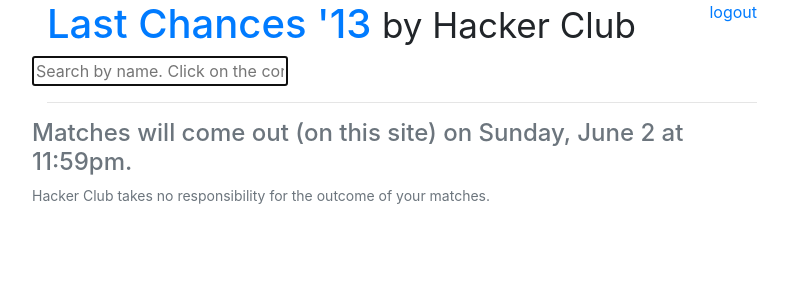
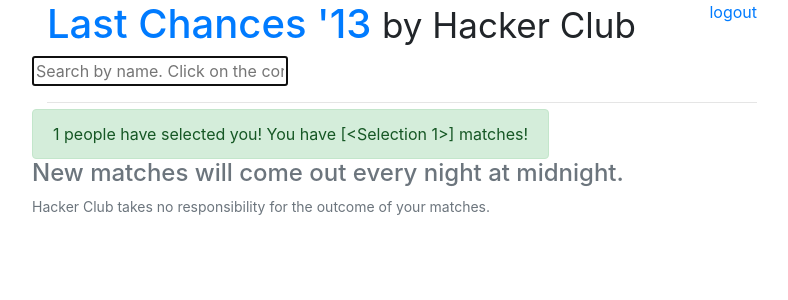
Before and after one commit to typpo/lastchances2013, a Flask app: template templates/index.html in a window 1280 px wide. Shown: the top 300 px of the page, without its empty margins (53-841 px from the left). Run offline with Flask 2, Linux system fonts and the light colour scheme; the visitor is signed in with stand-in values (Sample User, id 1); tables that the repository leaves empty hold one stand-in row (values such as "Sample post"); the template is opened without the code that fills it: values that come from a table or form of the project are taken from there, most other values are stand-ins (such as "Sample title", 1, 10 or a date in 2020); data that the repository does not hold is empty; some libraries are stand-ins or nearby versions.

Commit message:
add info

```diff
--- a/app.py
+++ b/app.py
@@ -39,7 +39,10 @@
 
 @app.route('/')
 def index(name=None):
-  return render_template('index.html')
+  cur_user = get_user(session['user']['netid'])
+  num_selections = Selection.query.filter(Selection.chosen == cur_user['uid']).count()
+  num_matches = Selection.query.filter(Selection.chosen == cur_user['uid']).filter(Selection.match == True).count()
+  return render_template('index.html', num_selections=num_selections, num_matches=num_matches)
 
 @app.route('/chosen', methods=['GET'])
 def chosen():
--- a/static/main.css
+++ b/static/main.css
@@ -52,8 +52,12 @@
 	text-align: right;
 }
 
-.alert {
+.alert-danger {
 	margin-bottom: -20px;
+}
+.alert-success {
+	margin: 0px;
+	margin-top: -10px;
 }
 
 .gist {
@@ -79,6 +83,6 @@
 	opacity: 1;
 	font-size: 28px;
 }
-.alert {
+.alert-danger {
 	display: none;
 }
--- a/static/main.js
+++ b/static/main.js
@@ -43,7 +43,7 @@
 		});
 	});
 
-	$(".alert").hide();
+	$(".alert-danger").hide();
 	var search = $('#search input').typeahead({
 		name: 'people',
 		valueKey: 'name',
@@ -57,12 +57,12 @@
 	$(search).on('typeahead:selected', function(e, data) {
 		var element = choose(data);
 		$.post('/choose', {'choice': data['uid']}, function() {
-			$(".alert").hide()
+			$(".alert-danger").hide()
 			$("#search input").val('');
 		}).fail(function(jqxhr) {
 			var data = JSON.parse(jqxhr.responseText);
-			$(".alerttext").html(data.error);
-			$(".alert").show();
+			$(".alert-danger .alerttext").html(data.error);
+			$(".alert-danger").show();
 			element.remove();
 		});
 	});
--- a/templates/index.html
+++ b/templates/index.html
@@ -16,11 +16,14 @@
 			<div class="alert alert-danger"><button type="button" class="close" data-dismiss="alert">&times;</button><span class="alerttext"></span></div>
 		</div>
 		<hr />
-		<div class="row" id="matches"></div>
+		<div class="row" id="matchrow">
+			<div class="alert alert-success"><span class="alerttext">{{num_selections}} people have selected you! You have {{num_matches}} matches!</span></div>
+			<span id="matches"></span>
+		</div>
 		<div class="row" id="choices"></div>
 
 		<div class="row" id="footer">
-			<h4 class='text-muted'>Matches will come out (on this site) on Sunday, June 2 at 11:59pm.</h4>
+			<h4 class='text-muted'>New matches will come out every night at midnight.</h4>
 			<small class='text-muted'>Hacker Club takes no responsibility for the outcome of your matches.</small>
 		</div>
 	</div>
```
